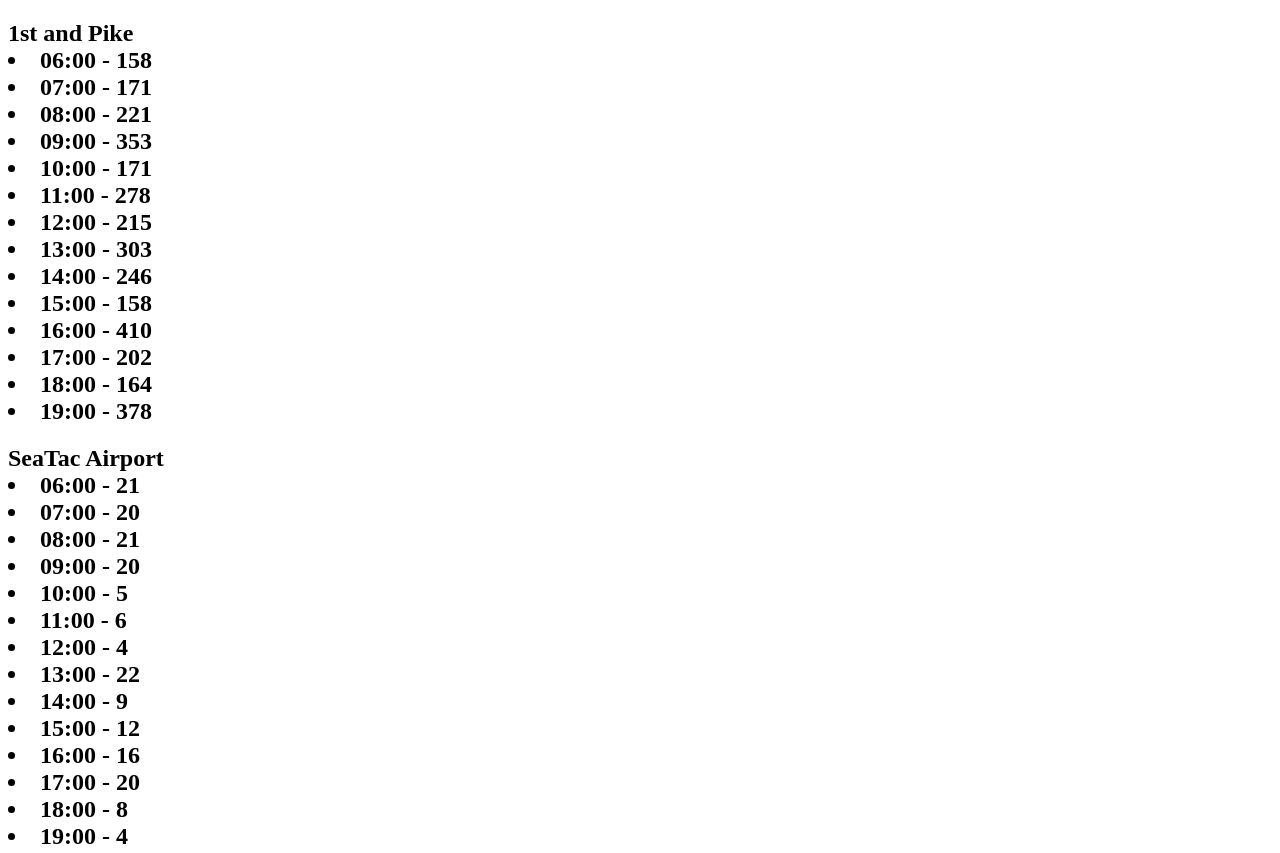
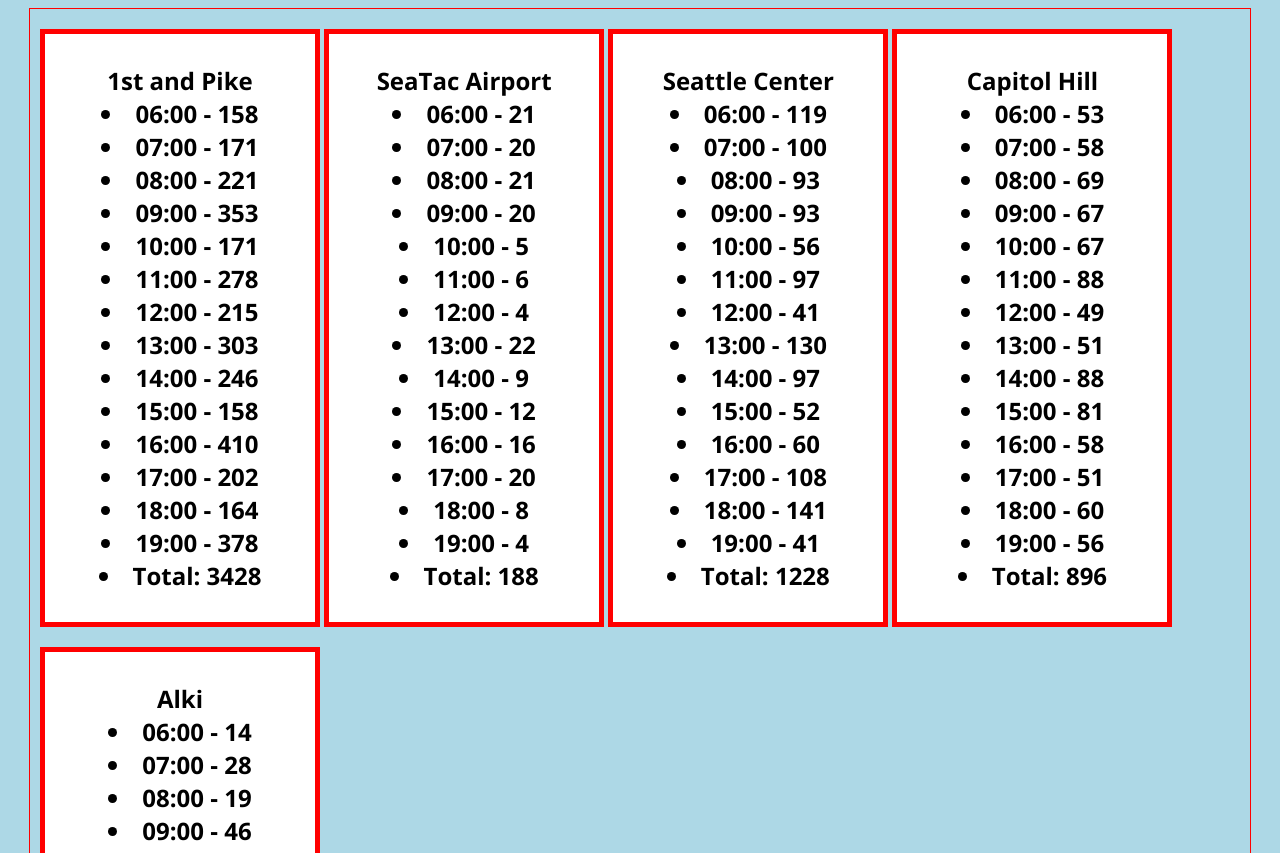
Before and after one commit to arielpedraza/cookie-stand, a plain HTML site: page sales.html in a window 1280 px wide. Shown: the top 853 px of the page. Drawn offline with nearby package versions, Linux system fonts and the light colour scheme.

Commit message:
messing with content and css

```diff
--- a/app.js
+++ b/app.js
@@ -32,6 +32,9 @@ var pike = {
       newEl.appendChild(document.createTextNode(this.storeHours[i] + ' - ' + this.cookiesPerHour[i]));
       targetUl.appendChild(newEl);
     }
+    newEl = document.createElement('li');
+    newEl.appendChild(document.createTextNode('Total: ' + this.totalSoldToday));
+    targetUl.appendChild(newEl);
   }
 };
 
@@ -67,6 +70,9 @@ var seaTac = {
       newEl.appendChild(document.createTextNode(this.storeHours[i] + ' - ' + this.cookiesPerHour[i]));
       targetUl.appendChild(newEl);
     }
+    newEl = document.createElement('li');
+    newEl.appendChild(document.createTextNode('Total: ' + this.totalSoldToday));
+    targetUl.appendChild(newEl);
   }
 };
 
@@ -102,6 +108,9 @@ var seattleCenter = {
       newEl.appendChild(document.createTextNode(this.storeHours[i] + ' - ' + this.cookiesPerHour[i]));
       targetUl.appendChild(newEl);
     }
+    newEl = document.createElement('li');
+    newEl.appendChild(document.createTextNode('Total: ' + this.totalSoldToday));
+    targetUl.appendChild(newEl);
   }
 };
 
@@ -137,6 +146,9 @@ var capHill = {
       newEl.appendChild(document.createTextNode(this.storeHours[i] + ' - ' + this.cookiesPerHour[i]));
       targetUl.appendChild(newEl);
     }
+    newEl = document.createElement('li');
+    newEl.appendChild(document.createTextNode('Total: ' + this.totalSoldToday));
+    targetUl.appendChild(newEl);
   }
 };
 
@@ -172,6 +184,9 @@ var alki = {
       newEl.appendChild(document.createTextNode(this.storeHours[i] + ' - ' + this.cookiesPerHour[i]));
       targetUl.appendChild(newEl);
     }
+    newEl = document.createElement('li');
+    newEl.appendChild(document.createTextNode('Total: ' + this.totalSoldToday));
+    targetUl.appendChild(newEl);
   }
 };
 
--- a/sales.html
+++ b/sales.html
@@ -3,18 +3,35 @@
   <head>
     <meta charset="utf-8">
     <title>Cookie Projections</title>
+    <link href='http://fonts.googleapis.com/css?family=Open+Sans:400,700' rel='stylesheet' type='text/css'>
+	  <link rel="stylesheet" href="style.css">
   </head>
+
   <body>
+    <div class="all-sales-blocks">
+      <article class="sales-data">
         <h2 id="pike">1st and Pike</h2>
         <ul></ul>
+      </article>
+      <article class="sales-data">
         <h2 id="seatac">SeaTac Airport</h2>
         <ul></ul>
+      </article>
+      <article class="sales-data">
         <h2 id="seacen">Seattle Center</h2>
         <ul></ul>
+      </article>
+      <article class="sales-data">
         <h2 id="caphill">Capitol Hill</h2>
         <ul></ul>
+      </article>
+      <article class="sales-data">
         <h2 id="alki">Alki</h2>
         <ul></ul>
+      </article>
+    </div>
+
     <script type="text/javascript" src="app.js"></script>
+
   </body>
 </html>
--- a/style.css
+++ b/style.css
@@ -0,0 +1,25 @@
+* {
+  font-family: 'Open Sans', sans-serif;
+}
+
+body {
+  background-color: lightblue;
+}
+
+.all-sales-blocks {
+  border: solid thin red;
+  padding: 10px;
+  margin: auto;
+  min-width: 600px;
+  max-width: 1200px;
+}
+
+.sales-data {
+  background-color: white;
+  border: solid thick red;
+  display: inline-block;
+  margin: 10px auto;
+  padding: 10px;
+  width: 250px;
+  text-align: center;
+}
```
Also changed, not shown: index.html (+40 -1 lines), img/salmon-cookie.jpg (added), img/salmon-plate.jpg (added), img/salmon.png (added). Lines whose indentation alone changed are shown as unchanged.
